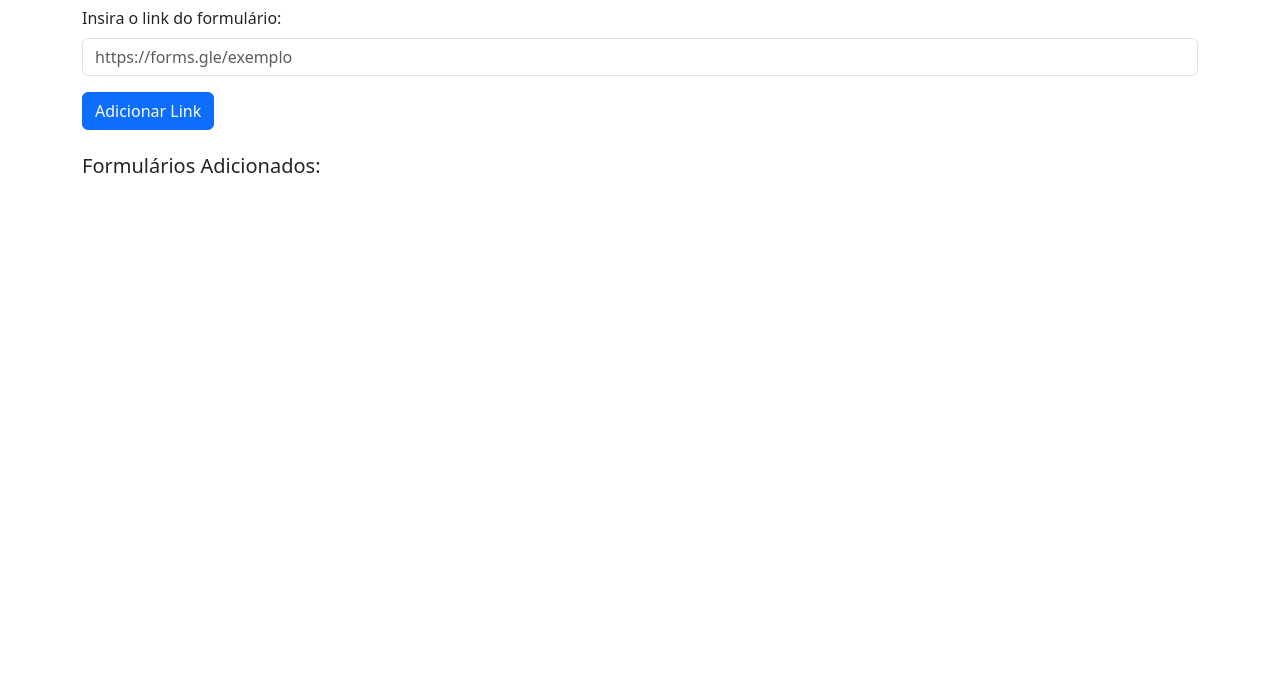
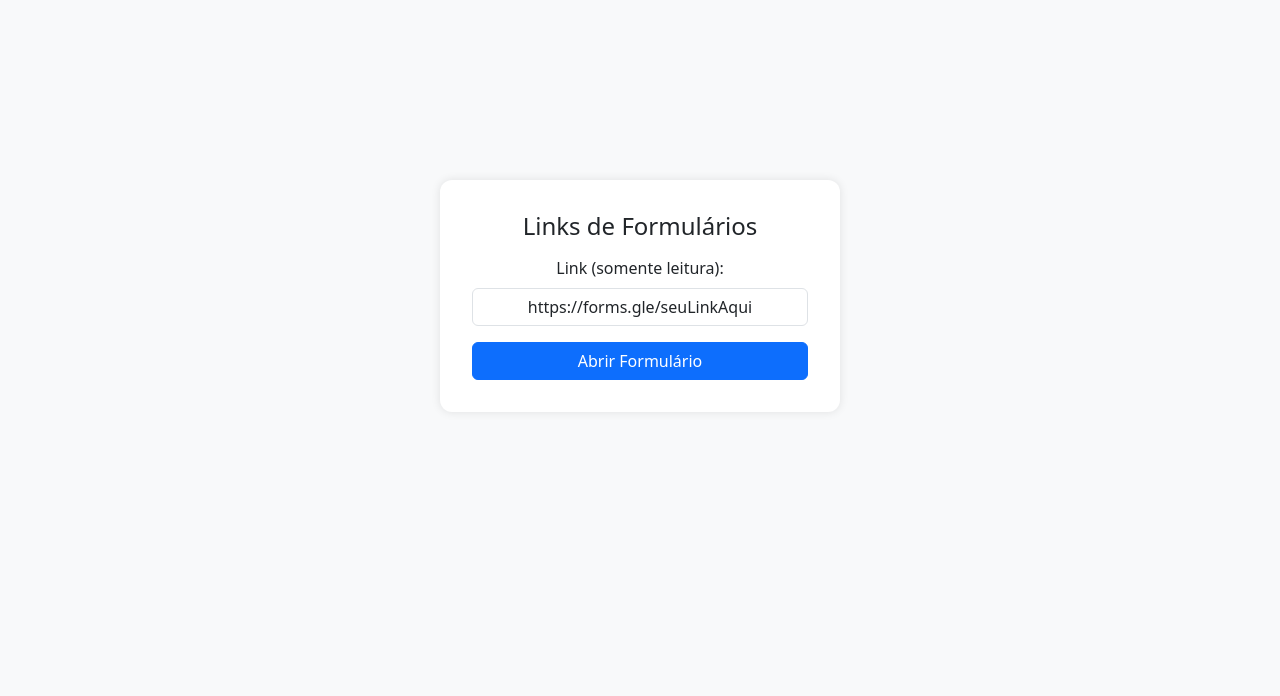
Before and after one commit to mdornell/Desenvolvimento-de-Games, a plain HTML site: page index.html in a window 1280 px wide. Shown: the part 104-800 px from the top of the page. Drawn offline with nearby package versions, Linux system fonts and the light colour scheme.

Commit message:
feat: page 1.1

```diff
--- a/index.html
+++ b/index.html
@@ -3,46 +3,46 @@
 <head>
   <meta charset="UTF-8" />
   <meta name="viewport" content="width=device-width, initial-scale=1" />
-  <title>Links de Formulários</title>
+  <title>Formulários Google</title>
   <link href="https://cdn.jsdelivr.net/npm/bootstrap@5.3.3/dist/css/bootstrap.min.css" rel="stylesheet">
+  <style>
+    body {
+      display: flex;
+      justify-content: center;
+      align-items: center;
+      height: 100vh;
+      background-color: #f8f9fa;
+    }
+    .container-sm {
+      max-width: 400px;
+      padding: 2rem;
+      background: white;
+      border-radius: 12px;
+      box-shadow: 0 0 10px rgba(0,0,0,0.1);
+    }
+  </style>
 </head>
 <body>
-  <div class="container my-5">
-    <h2 class="mb-4 text-center">Links de Formulários do Google</h2>
+  <div class="container-sm text-center">
+    <h4 class="mb-3">Links de Formulários</h4>
 
-    <!-- Formulário para adicionar links -->
-    <form id="formularioLinks" class="mb-4">
-      <div class="mb-3">
-        <label for="linkFormulario" class="form-label">Insira o link do formulário:</label>
-        <input type="url" class="form-control" id="linkFormulario" placeholder="https://forms.gle/exemplo" required>
-      </div>
-      <button type="submit" class="btn btn-primary">Adicionar Link</button>
-    </form>
+    <div class="mb-3">
+      <label class="form-label">Link (somente leitura):</label>
+      <input type="url" id="linkFormulario" class="form-control text-center" readonly>
+    </div>
 
-    <!-- Lista de links adicionados -->
-    <h5>Formulários Adicionados:</h5>
-    <ul id="listaLinks" class="list-group">
-      <!-- Itens adicionados dinamicamente -->
-    </ul>
+    <div>
+      <a id="abrirFormulario" href="#" target="_blank" class="btn btn-primary w-100">Abrir Formulário</a>
+    </div>
   </div>
 
   <script>
-    const formulario = document.getElementById('formularioLinks');
-    const lista = document.getElementById('listaLinks');
+    // Defina o link do formulário manualmente aqui:
+    const linkDoFormulario = "https://forms.gle/seuLinkAqui";
 
-    formulario.addEventListener('submit', function(event) {
-      event.preventDefault();
-      const link = document.getElementById('linkFormulario').value;
-
-      if (link) {
-        const item = document.createElement('li');
-        item.className = 'list-group-item';
-        item.innerHTML = `<a href="${link}" target="_blank">${link}</a>`;
-        lista.appendChild(item);
-
-        formulario.reset();
-      }
-    });
+    // Preenche o campo de input e o botão com o link
+    document.getElementById("linkFormulario").value = linkDoFormulario;
+    document.getElementById("abrirFormulario").href = linkDoFormulario;
   </script>
 
   <script src="https://cdn.jsdelivr.net/npm/bootstrap@5.3.3/dist/js/bootstrap.bundle.min.js"></script>
```
